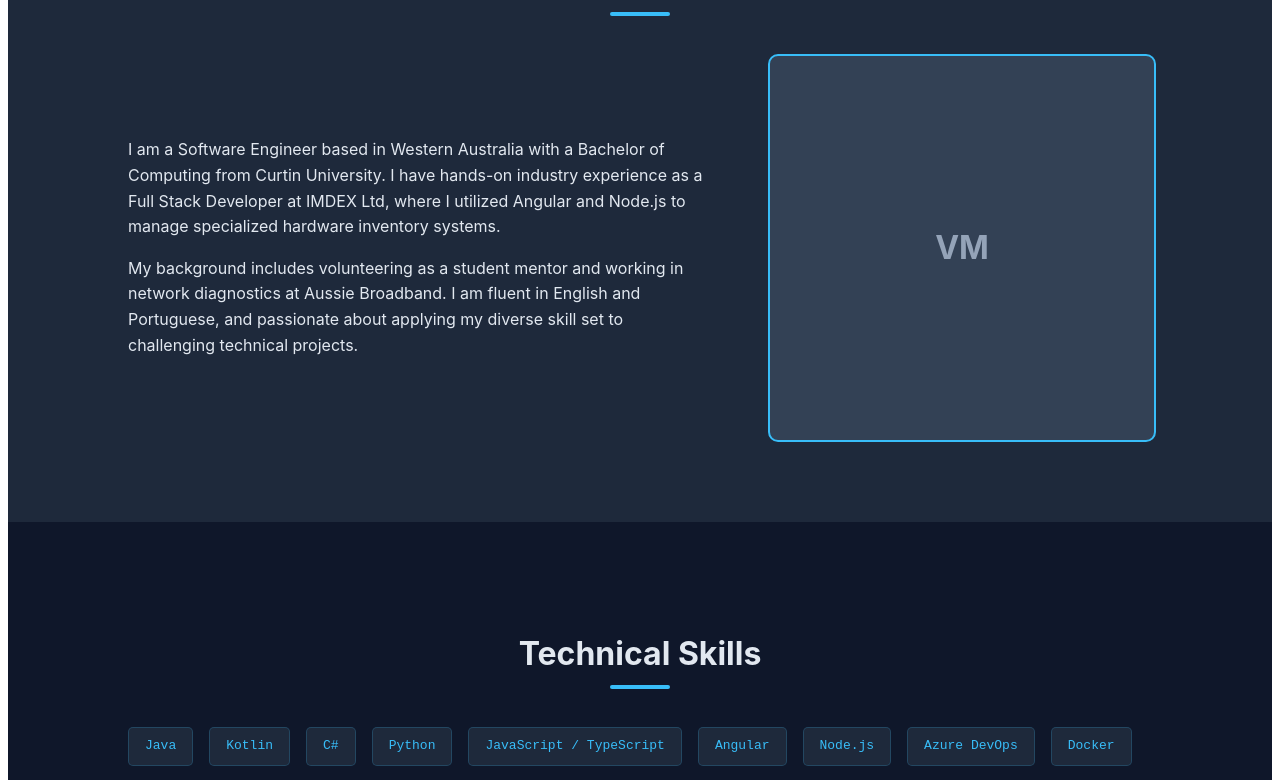
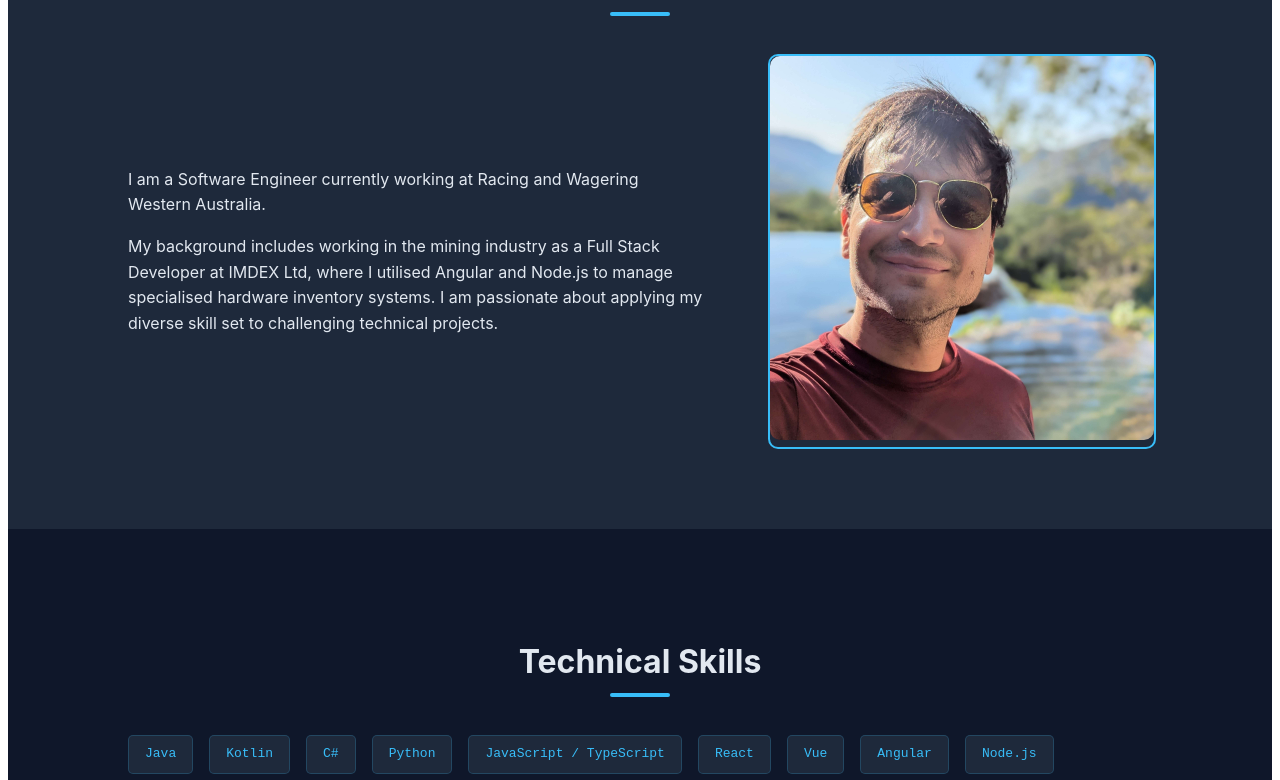
Before and after one commit to cMarteli/portfolio-vue, a Vue app: page / in a window 1280 px wide. Shown: the part 960-1740 px from the top of the page. Built offline with nearby package versions, Linux system fonts and the light colour scheme; the HTML template or start-up script is replaced by a standard one.

Commit message:
added profile photo

```diff
--- a/src/App.vue
+++ b/src/App.vue
@@ -16,6 +16,8 @@ const skills = ref([
   'C#',
   'Python',
   'JavaScript / TypeScript',
+  'React',
+  'Vue',
   'Angular',
   'Node.js',
   'Azure DevOps',
--- a/src/components/AboutSection.vue
+++ b/src/components/AboutSection.vue
@@ -5,20 +5,22 @@
       <div class="about-grid">
         <div class="about-text">
           <p>
-            I am a Software Engineer based in Western Australia with a Bachelor of Computing from
-            Curtin University. I have hands-on industry experience as a Full Stack Developer at
-            IMDEX Ltd, where I utilized Angular and Node.js to manage specialized hardware
-            inventory systems.
+            I am a Software Engineer currently working at Racing and Wagering Western Australia.
           </p>
           <p>
-            My background includes volunteering as a student mentor and working in network
-            diagnostics at Aussie Broadband. I am fluent in English and Portuguese, and passionate
+            My background includes working in the mining industry as a Full Stack Developer at
+            IMDEX Ltd, where I utilised Angular and Node.js to manage specialised hardware
+            inventory systems. I am passionate
             about applying my diverse skill set to challenging technical projects.
           </p>
         </div>
         <div class="about-visual">
-          <div class="profile-placeholder">
-            <span>VM</span>
+          <div class="profile-picture-container">
+            <img
+              src="@/assets/images/portrait.jpg"
+              alt="Portrait photo of Vic"
+              class="profile-picture"
+            />
           </div>
         </div>
       </div>
@@ -70,22 +72,22 @@
   align-items: center;
 }
 
-.profile-placeholder {
+.profile-picture-container {
   width: 100%;
   aspect-ratio: 1/1;
-  background-color: #334155;
   border-radius: 10px;
-  display: flex;
-  align-items: center;
-  justify-content: center;
   border: 2px solid #38bdf8;
-  color: #94a3b8;
-  font-weight: bold;
   position: relative;
-  font-size: 2rem;
 }
 
-.profile-placeholder::after {
+.profile-picture {
+  width: 100%;
+  height: 100%;
+  object-fit: cover;
+  border-radius: 10px;
+}
+
+.profile-picture-container::after {
   content: '';
   position: absolute;
   top: 15px;
@@ -102,7 +104,7 @@
   .about-grid {
     grid-template-columns: 1fr;
   }
-  .profile-placeholder {
+  .profile-picture-container {
     width: 80%;
     margin: 0 auto;
   }
```
Also changed, not shown: src/assets/images/portrait.jpg (added).
